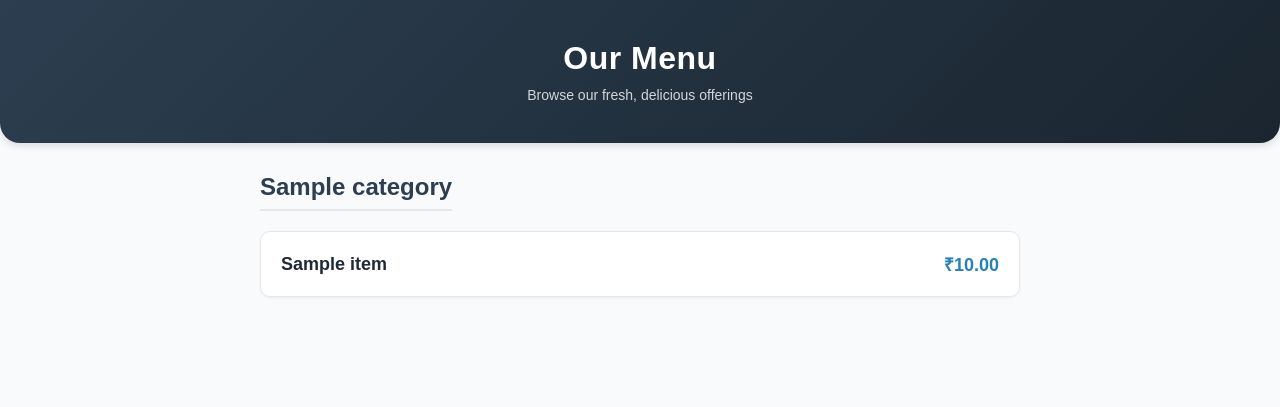
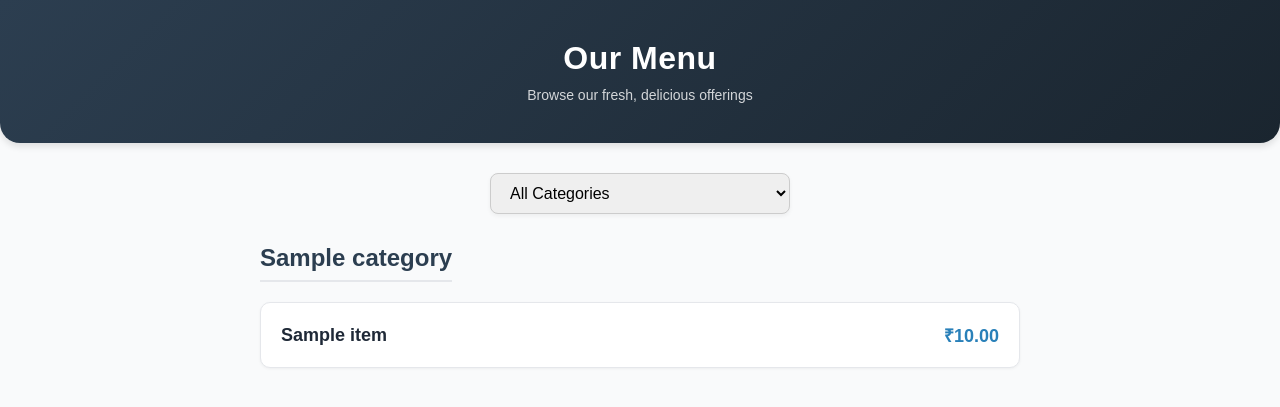
Before and after one commit to sreejithpa21112006/RMS-Food-Order, a Flask app: page /menu in a window 1280 px wide. Shown: the top 407 px of the page. Run offline with Flask 3, Linux system fonts and the light colour scheme; tables that the repository leaves empty hold one stand-in row (values such as "Sample post").

Commit message:
Add category filter dropdown to public menu

```diff
--- a/templates/menu.html
+++ b/templates/menu.html
@@ -82,8 +82,19 @@
     </div>
 
     <div class="menu-container">
+        {% if menu_data %}
+        <div style="margin-bottom: 30px; text-align: center;">
+            <select id="categoryFilter" onchange="filterCategory()" style="padding: 10px 15px; font-size: 16px; border-radius: 8px; border: 1px solid #ccc; max-width: 100%; width: 300px; box-shadow: 0 2px 4px rgba(0,0,0,0.05);">
+                <option value="all">All Categories</option>
+                {% for category in menu_data.keys() %}
+                <option value="{{ category|replace(' ', '_') }}">{{ category }}</option>
+                {% endfor %}
+            </select>
+        </div>
+        {% endif %}
+
         {% for category, items in menu_data.items() %}
-            <div class="category-section">
+            <div class="category-section" id="cat-{{ category|replace(' ', '_') }}">
                 <h2 class="category-title">{{ category }}</h2>
                 {% for item in items %}
                     <div class="menu-item">
@@ -101,5 +112,20 @@
         {% endfor %}
     </div>
 
+    <script>
+        function filterCategory() {
+            const selected = document.getElementById('categoryFilter').value;
+            const sections = document.querySelectorAll('.category-section');
+
+            sections.forEach(section => {
+                if (selected === 'all' || section.id === 'cat-' + selected) {
+                    section.style.display = 'block';
+                } else {
+                    section.style.display = 'none';
+                }
+            });
+        }
+    </script>
+
 </body>
 </html>
```
